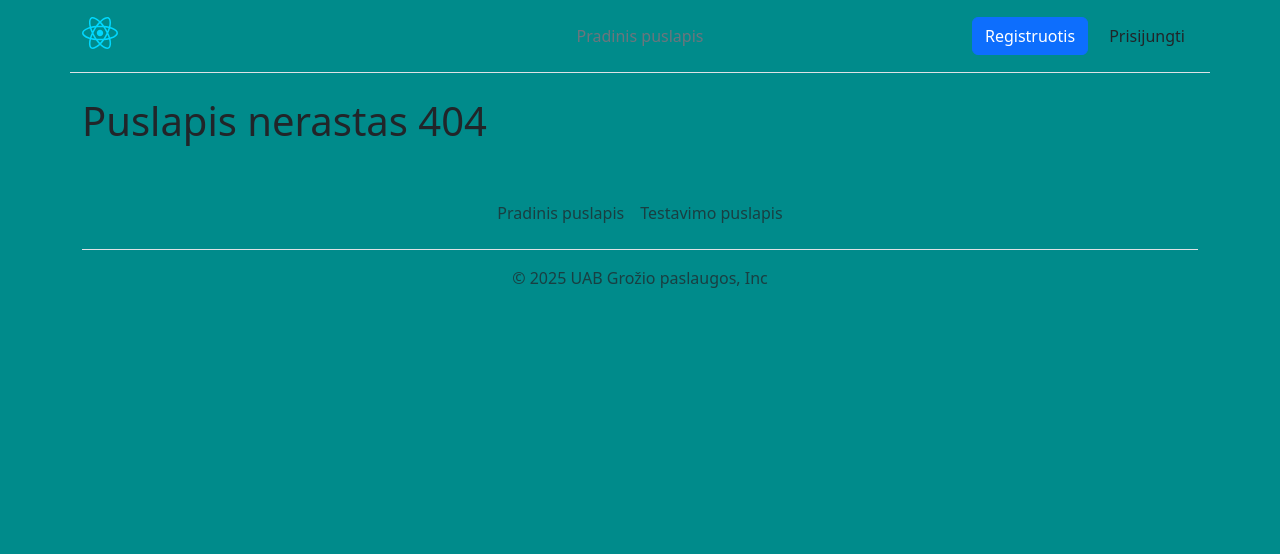
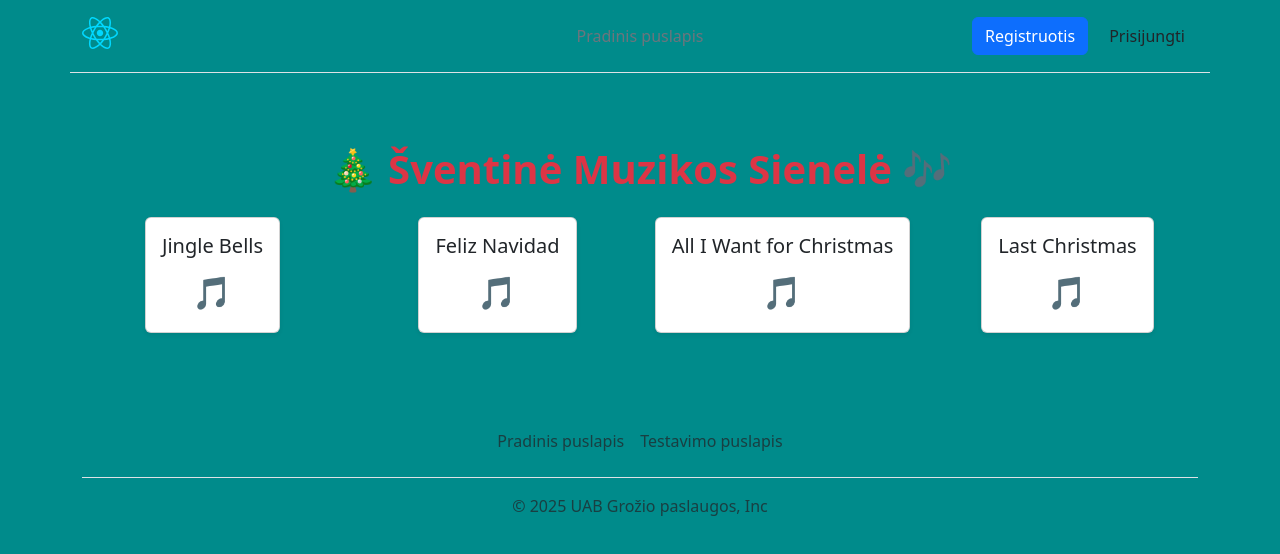
Before and after one commit to PovDai/55-grupe-egzas, a React (Vite) app in the folder client/: page /music/1 in a window 1280 px wide. Before the commit this address had no page. Shown: the top 554 px of the page. Built offline with nearby package versions, Linux system fonts and the light colour scheme.

Commit message:
little christmas songs

```diff
--- a/client/src/App.jsx
+++ b/client/src/App.jsx
@@ -20,6 +20,7 @@ import { TestPage } from './pages/public/Test'
 import { TestInner } from './pages/public/TestInner'
 import { Weather } from './pages/public/Weather'
 import { Calendar } from './pages/public/Calendar'
+import { Music } from './pages/public/Music'
 
 
 
@@ -40,7 +41,8 @@ export function App() {
             <Route path='/testing' element={<TestPage />} />
             <Route path='/testing/:in' element={<TestInner />} />
             <Route path='/weather/:in' element={<Weather />} />
-            <Route path='calendar/:in' element={<Calendar/>} />
+            <Route path='calendar/:in' element={<Calendar />} />
+            <Route path='music/:in' element={<Music />} />
 
 
           </Route>
--- a/client/src/custom.css
+++ b/client/src/custom.css
@@ -184,3 +184,28 @@ body{
 .calendar-back {
   transform: rotateY(180deg);
 }
+..music-card {
+  width: 150px;
+  height: 150px;
+  cursor: pointer;
+  transition: transform 0.3s, box-shadow 0.3s;
+  border-radius: 15px;
+}
+
+.music-card:hover {
+  transform: translateY(-10px);
+  box-shadow: 0 8px 20px rgba(0, 0, 0, 0.3);
+}
+
+.music-icon {
+  font-size: 2rem;
+  display: block;
+  margin-top: 10px;
+}
+
+.music-player iframe {
+  width: 100%;
+  height: 400px;
+  border-radius: 15px;
+  border: none;
+}
--- /dev/null
+++ b/client/src/pages/public/Music.jsx
@@ -0,0 +1,68 @@
+import React,{useState} from "react";
+export function Music() {
+  // Dainų sąrašas su pavadinimu ir YouTube embed link
+  const songs = [
+    {
+      title: "Jingle Bells",
+      url: "https://www.youtube.com/embed/3PgNPc-iFW8",
+    },
+
+    {
+      title: "Feliz Navidad",
+      url: "https://www.youtube.com/embed/xMtuVP8Mj4o",
+    },
+    {
+      title: "All I Want for Christmas",
+      url: "https://www.youtube.com/watch?v=aAkMkVFwAoo",
+    },
+    {
+      title: "Last Christmas",
+      url: "https://www.youtube.com/embed/E8gmARGvPlI",
+    },
+  ];
+
+  const [selected, setSelected] = useState(null); // pasirinktai dainai
+
+  return (
+    <div className="container py-5">
+      <h1 className="text-center text-danger fw-bold mb-4">
+        🎄 Šventinė Muzikos Sienelė 🎶
+      </h1>
+
+      <div className="row g-4">
+        {songs.map((song, index) => (
+          <div
+            key={index}
+            className="col-6 col-sm-4 col-md-3 d-flex justify-content-center"
+          >
+            <div
+              className="card music-card text-center shadow-sm"
+              onClick={() =>
+                setSelected(selected === index ? null : index)
+              }
+            >
+              <div className="card-body">
+                <h5 className="card-title">{song.title}</h5>
+                <span className="music-icon">🎵</span>
+              </div>
+            </div>
+          </div>
+        ))}
+      </div>
+
+      {selected !== null && (
+        <div className="mt-5 d-flex justify-content-center">
+          <div className="embed-responsive embed-responsive-16by9 music-player">
+            <iframe
+              className="embed-responsive-item"
+              src={songs[selected].url}
+              title={songs[selected].title}
+              allow="accelerometer; autoplay; clipboard-write; encrypted-media; gyroscope; picture-in-picture"
+              allowFullScreen
+            ></iframe>
+          </div>
+        </div>
+      )}
+    </div>
+  );
+}
--- a/client/src/pages/public/Test.jsx
+++ b/client/src/pages/public/Test.jsx
@@ -34,6 +34,7 @@ Funny Testing
         <Link className="btn btn-success" to='/testing/inner'>FLY KILLER</Link>
             <Link className="btn btn-success ms-2" to='/weather/inner'>Weather App</Link>
             <Link className="btn btn-danger ms-2" to='/calendar/inner'>Christmas calendar</Link>
+            <Link className="btn btn-warning ms-2" to='/Music/inner'>Christmas Music</Link>
 </div>
     )
 }
```
